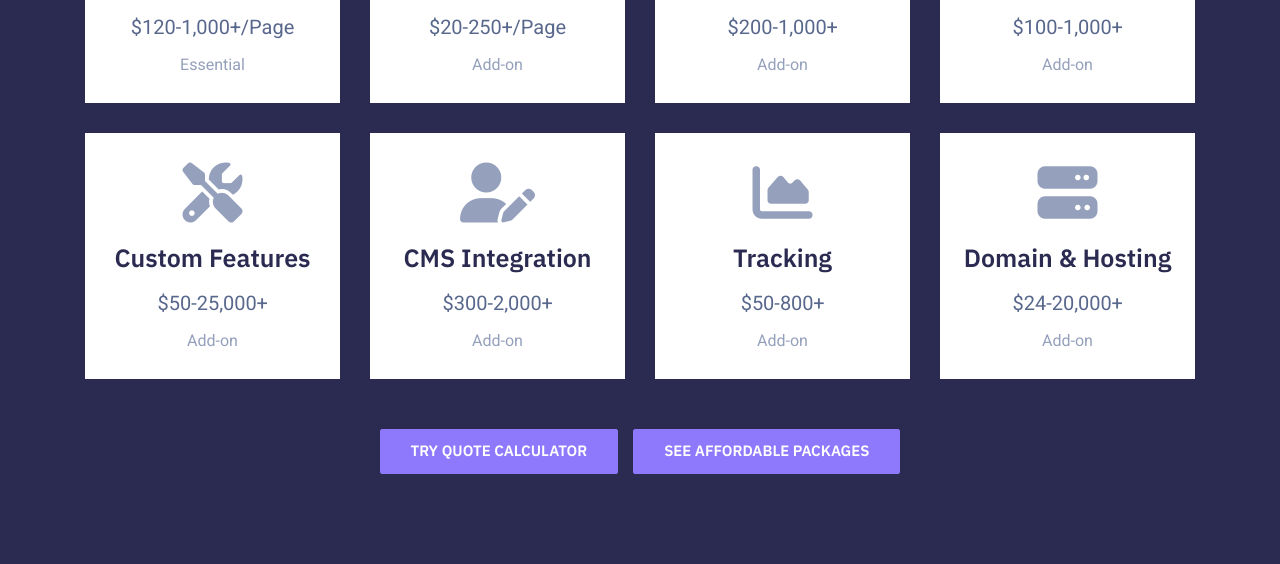
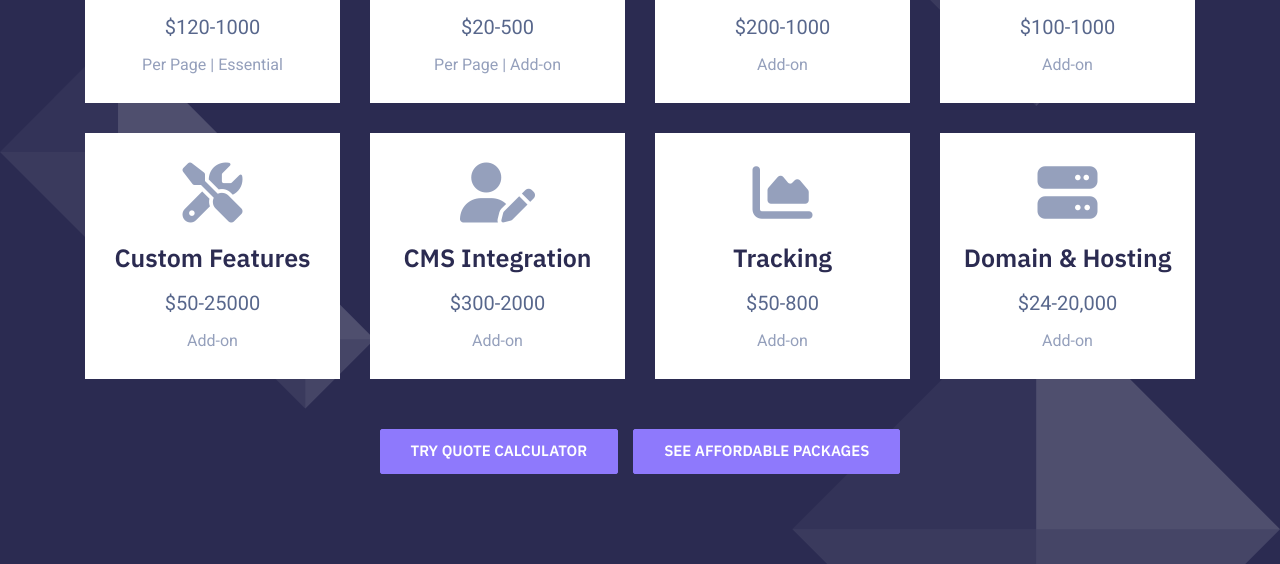
Before and after one commit to zaxwebs/zxw-alpha, a website built with Parcel: page src/index.html in a window 1280 px wide. Shown: the part 2167-2731 px from the top of the page. Built offline with nearby package versions, Linux system fonts and the light colour scheme.

Commit message:
Added visuals for pricing section

```diff
--- a/src/index.html
+++ b/src/index.html
@@ -29,7 +29,7 @@
 				</div>
 			</div>
 		</section>
-		<section id="features">
+		<section id="highlights">
 			<div class="container">
 				<div class="flex-text-x">
 					<h2>Why Choose Us?</h2>
@@ -104,23 +104,23 @@
 						<div class="pricing-factor">
 							<i class="fas fa-scroll"></i>
 							<h5>Pages</h5>
-							<p>$120-1,000+/Page</p>
-							<small>Essential</small>
+							<p>$120-1000</p>
+							<small>Per Page | Essential</small>
 						</div>
 					</div>
 					<div class="col-sm-6 col-md-3 mb-4">
 						<div class="pricing-factor">
 							<i class="fas fa-pen-nib"></i>
 							<h5>Copywriting</h5>
-							<p>$20-250+/Page</p>
-							<small>Add-on</small>
+							<p>$20-500</p>
+							<small>Per Page | Add-on</small>
 						</div>
 					</div>
 					<div class="col-sm-6 col-md-3 mb-4">
 						<div class="pricing-factor">
 							<i class="fas fa-palette"></i>
 							<h5>Style</h5>
-							<p>$200-1,000+</p>
+							<p>$200-1000</p>
 							<small>Add-on</small>
 						</div>
 					</div>
@@ -128,7 +128,7 @@
 						<div class="pricing-factor">
 							<i class="fab fa-google"></i>
 							<h5>SEO</h5>
-							<p>$100-1,000+</p>
+							<p>$100-1000</p>
 							<small>Add-on</small>
 						</div>
 					</div>
@@ -136,7 +136,7 @@
 						<div class="pricing-factor">
 							<i class="fas fa-tools"></i>
 							<h5>Custom Features</h5>
-							<p>$50-25,000+</p>
+							<p>$50-25000</p>
 							<small>Add-on</small>
 						</div>
 					</div>
@@ -144,7 +144,7 @@
 						<div class="pricing-factor">
 							<i class="fas fa-user-edit"></i>
 							<h5>CMS Integration</h5>
-							<p>$300-2,000+</p>
+							<p>$300-2000</p>
 							<small>Add-on</small>
 						</div>
 					</div>
@@ -152,7 +152,7 @@
 						<div class="pricing-factor">
 							<i class="fas fa-chart-area"></i>
 							<h5>Tracking</h5>
-							<p>$50-800+</p>
+							<p>$50-800</p>
 							<small>Add-on</small>
 						</div>
 					</div>
@@ -160,7 +160,7 @@
 						<div class="pricing-factor">
 							<i class="fas fa-server"></i>
 							<h5>Domain & Hosting</h5>
-							<p>$24-20,000+</p>
+							<p>$24-20,000</p>
 							<small>Add-on</small>
 						</div>
 					</div>
--- a/src/styles/_custom.scss
+++ b/src/styles/_custom.scss
@@ -121,6 +121,7 @@ section {
 	}
 	section#pricing {
 		@extend .bg-secondary;
+		background-image: url('../images/cubes.svg');
 
 		.pricing-factor {
 			@extend .bg-white, .p-2, .flex-text-x;
```
Also changed, not shown: src/images/cubes.svg (added).
